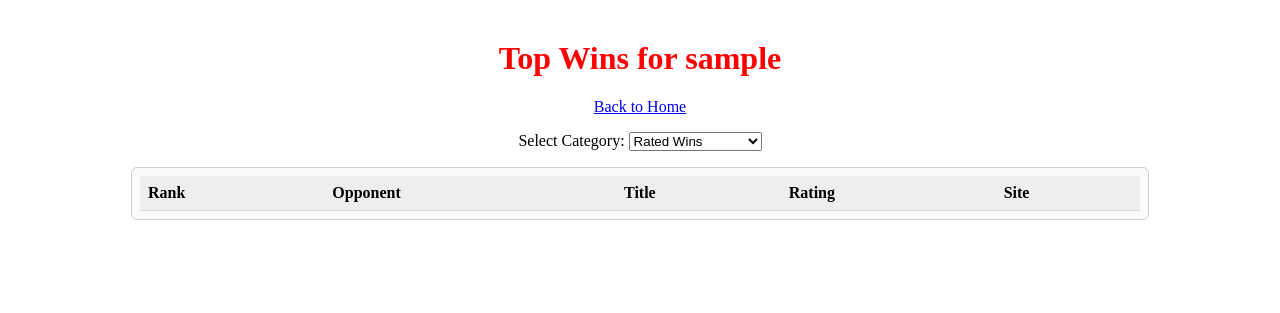
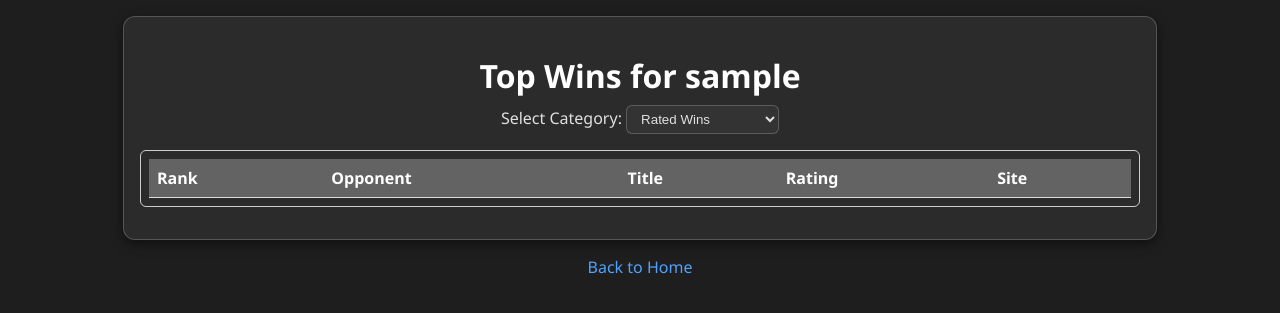
Before and after one commit to logan-a-richey/lichess_data_plotter, a Flask app: template web/templates/top_wins.html in a window 1280 px wide. Shown: the top 313 px of the page. Run offline with Flask 3, Linux system fonts and the light colour scheme; the template is opened without the code that fills it: most values are stand-ins (such as "Sample title", 1, 10 or a date in 2020); lists and menus that the app fills with data are empty.

Commit message:
added css to top_wins

```diff
--- a/web/static/styles/theme.css
+++ b/web/static/styles/theme.css
@@ -51,7 +51,7 @@
 }
 
 thead th {
-    background-color: rgba(255,255,255,0.05);
+    background-color: rgba(99,99,99,255);
     color: #ffffff;
     position: sticky;
     top: 0;
--- a/web/static/styles/top_wins.css
+++ b/web/static/styles/top_wins.css
@@ -1,17 +1,4 @@
 /* top_wins.css */
-
-h1 {
-    color: red;
-    text-align: center;
-    margin-top: 40px;
-}
-
-h2 {
-    color: blue;
-    text-align: center;
-    margin-top: 40px;
-}
-
 
 .controls {
     text-align: center;
@@ -25,7 +12,6 @@
     overflow-y: auto;
     border: 1px solid #ccc;
     border-radius: 6px;
-    background: #fafafa;
     padding: 0.5rem;
 }
 
@@ -44,6 +30,5 @@
 .table-container thead th {
     position: sticky;
     top: 0;
-    background: #eee;
     z-index: 2;
 }
--- a/web/templates/top_wins.html
+++ b/web/templates/top_wins.html
@@ -4,12 +4,12 @@
     <meta charset="UTF-8">
     <title>Top Wins - {{ my_username }}</title>
     <link rel="stylesheet" href="{{ url_for('static', filename='styles/top_wins.css') }}">
+    <link rel="stylesheet" href="{{ url_for('static', filename='styles/theme.css') }}">
+    <link rel="stylesheet" href="{{ url_for('static', filename='styles/results_pie_chart.css') }}">
 </head>
 <body>
+    <div class="page-container">
         <h1>Top Wins for {{ my_username }}</h1>
-
-    <p style="text-align:center;"><a href="{{ url_for('index') }}">Back to Home</a></p>
-
         <div class="controls">
             <label for="winCategory">Select Category:</label>
             <select id="winCategory">
@@ -20,7 +20,11 @@
             </select>
         </div>
 
+        <div class="scroll-container">
             <div id="tableContainer" class="table-container"></div>
+        </div>
+    </div>
+    <p style="text-align:center;"><a href="{{ url_for('index') }}">Back to Home</a></p>
 
     <script>
         const winsData = {
@@ -29,43 +33,7 @@
             casual: {{ top_casual_wins|tojson }},
             casual_titled: {{ top_casual_titled_wins|tojson }}
         };
-
-        function renderTable(category) {
-            const data = winsData[category] || [];
-            let html = `
-            <table>
-                <thead>
-                    <tr>
-                        <th>Rank</th>
-                        <th>Opponent</th>
-                        <th>Title</th>
-                        <th>Rating</th>
-                        <th>Site</th>
-                    </tr>
-                </thead>
-                <tbody>
-            `;
-            data.forEach((g, idx) => {
-                html += `
-                <tr>
-                    <td>${idx+1}</td>
-                    <td>${g.opp_name}</td>
-                    <td>${g.opp_title || ""}</td>
-                    <td>${g.opp_elo}</td>
-                    <td><a href="${g.site}" target="_blank">${g.site}</a></td>
-                </tr>
-                `;
-            });
-            html += `</tbody></table>`;
-            document.getElementById("tableContainer").innerHTML = html;
-        }
-
-        document.getElementById("winCategory").addEventListener("change", (e) => {
-            renderTable(e.target.value);
-        });
-
-        // Initial render
-        renderTable("rated");
     </script>
+    <script src="{{ url_for('static', filename='scripts/top_wins.js')}}"></script>
 </body>
 </html>
```
Also changed, not shown: web/static/scripts/top_wins.js (added, +38 -0 lines). Lines whose indentation alone changed are shown as unchanged.
